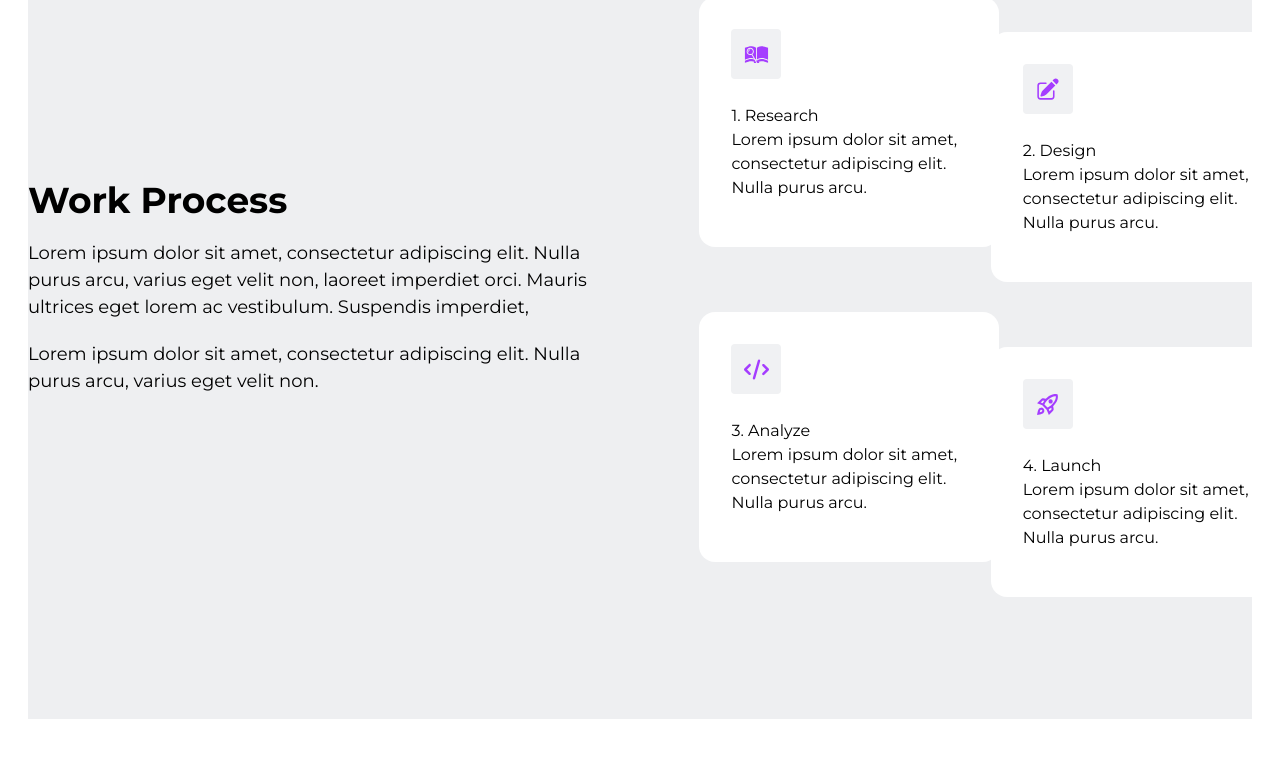
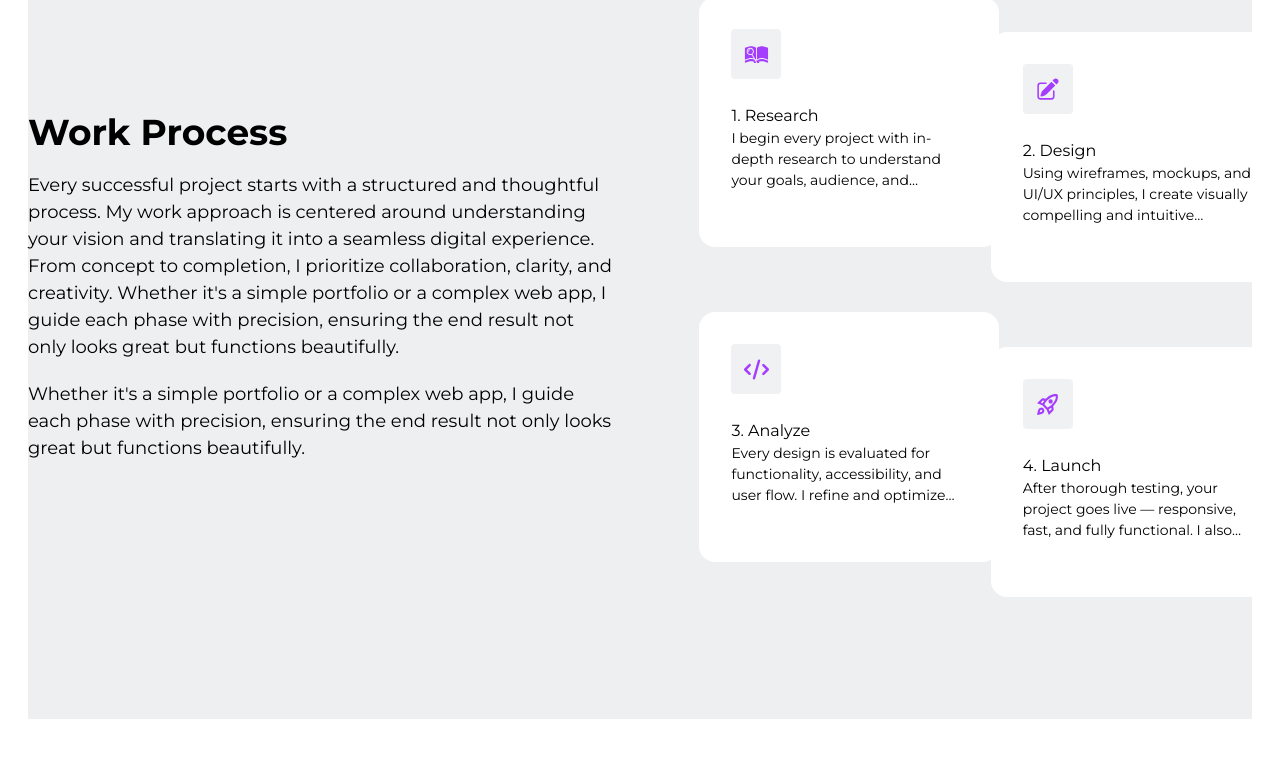
Before and after one commit to Allieniaszxy/portfolio, a React (Vite) app: page / in a window 1280 px wide. Shown: the part 1517-2300 px from the top of the page. Built offline with nearby package versions, Linux system fonts and the light colour scheme.

Commit message:
made lot of changes

```diff
--- a/src/components/Header.jsx
+++ b/src/components/Header.jsx
@@ -6,6 +6,8 @@ import { MdKeyboardArrowDown } from "react-icons/md";
 const Header = () => {
   const [isOpen, setIsOpen] = useState(false);
   const [services, setServices] = useState(false);
+
+  const [mobileServicesOpen, setMobileServicesOpen] = useState(false);
 
   return (
     <header className="fixed top-0 left-0 w-full bg-white z-50 shadow-md">
@@ -110,7 +112,6 @@ const Header = () => {
         </div>
       </div>
 
-      {/* Mobile Menu */}
       {isOpen && (
         <div className="fixed top-0 left-0 w-full h-screen bg-[#1e293b] flex flex-col items-center justify-center space-y-6 text-white text-xl transition-all duration-300 z-40">
           <a
@@ -127,13 +128,50 @@ const Header = () => {
           >
             About
           </a>
+
+          {/* Mobile Services Dropdown */}
+          <div className="w-full flex flex-col items-center">
+            <button
+              onClick={() => setMobileServicesOpen(!mobileServicesOpen)}
+              className="flex items-center gap-1 text-white text-xl hover:text-[#14b8a6] focus:outline-none"
+            >
+              Services <MdKeyboardArrowDown />
+            </button>
+
+            {mobileServicesOpen && (
+              <div className="mt-2 w-[200px] bg-white text-black rounded-lg shadow p-4">
+                <a
+                  href="#work"
+                  className="block py-2 text-base hover:text-[#a53dff]"
+                  onClick={() => setIsOpen(false)}
+                >
+                  Work
+                </a>
+                <a
+                  href="#idea"
+                  className="block py-2 text-base hover:text-[#a53dff]"
+                  onClick={() => setIsOpen(false)}
+                >
+                  Idea
+                </a>
+                <a
+                  href="#testimonial"
+                  className="block py-2 text-base hover:text-[#a53dff]"
+                  onClick={() => setIsOpen(false)}
+                >
+                  Clients
+                </a>
                 <a
                   href="#projects"
+                  className="block py-2 text-base hover:text-[#a53dff]"
                   onClick={() => setIsOpen(false)}
-            className="hover:text-[#14b8a6]"
                 >
                   Projects
                 </a>
+              </div>
+            )}
+          </div>
+
           <a
             href="#contact"
             onClick={() => setIsOpen(false)}
--- a/src/components/Projects.jsx
+++ b/src/components/Projects.jsx
@@ -1,6 +1,6 @@
 import React from "react";
 import { BsArrowRight } from "react-icons/bs";
-import moove from "../assets/images/moove.png";
+
 import abode2 from "../assets/images/abode2.png";
 import snap from "../assets/images/snap.png";
 import piggy from "../assets/images/piggyvest.png";
@@ -13,7 +13,7 @@ const Projects = () => {
       label: "Frontend Development",
       topic: "Moove Website Clone",
       desc: "A pixel-perfect clone of the Moove Africa homepage built with HTML, CSS, and vanilla JavaScript to demonstrate layout and responsiveness.",
-      img: moove,
+      img: "/moove.PNG",
     },
     {
       label: "UI/UX Implementation",
--- a/src/components/Work.jsx
+++ b/src/components/Work.jsx
@@ -14,13 +14,18 @@ const Work = () => {
         <div className="w-[53%] max-tablet:w-full max-tablet:py-[3%]">
           <h1 className="text-4xl mb-[20px] font-bold">Work Process</h1>
           <p className="text-[18px] mb-[20px]">
-            Lorem ipsum dolor sit amet, consectetur adipiscing elit. Nulla purus
-            arcu, varius eget velit non, laoreet imperdiet orci. Mauris ultrices
-            eget lorem ac vestibulum. Suspendis imperdiet,
+            Every successful project starts with a structured and thoughtful
+            process. My work approach is centered around understanding your
+            vision and translating it into a seamless digital experience. From
+            concept to completion, I prioritize collaboration, clarity, and
+            creativity. Whether it's a simple portfolio or a complex web app, I
+            guide each phase with precision, ensuring the end result not only
+            looks great but functions beautifully.
           </p>
           <h3 className="text-[18px] mb-[20px]">
-            Lorem ipsum dolor sit amet, consectetur adipiscing elit. Nulla purus
-            arcu, varius eget velit non.
+            Whether it's a simple portfolio or a complex web app, I guide each
+            phase with precision, ensuring the end result not only looks great
+            but functions beautifully.
           </h3>
         </div>
         <div className="w-[50%] grid grid-cols-2 gap-[30px] max-tablet:grid-cols-1 max-tablet:w-full">
@@ -29,9 +34,10 @@ const Work = () => {
               <GiArchiveResearch size={25} color="#a53dff" />
             </div>
             <h1>1. Research</h1>
-            <p>
-              Lorem ipsum dolor sit amet, consectetur adipiscing elit. Nulla
-              purus arcu.
+            <p className="text-[14px] line-clamp-3">
+              I begin every project with in-depth research to understand your
+              goals, audience, and industry. This foundation ensures every
+              design decision aligns with your brand and business objectives.
             </p>
           </div>
           <div className="w-[300px] h-[250px] rounded-2xl bg-white p-8 mt-[35px] max-tablet:w-full max-tablet:mb-[15px] max-tablet:mt-0">
@@ -39,9 +45,10 @@ const Work = () => {
               <HiPencilSquare size={25} color="#a53dff" />
             </div>
             <h1>2. Design</h1>
-            <p>
-              Lorem ipsum dolor sit amet, consectetur adipiscing elit. Nulla
-              purus arcu.
+            <p className="text-[14px] line-clamp-3">
+              Using wireframes, mockups, and UI/UX principles, I create visually
+              compelling and intuitive interfaces tailored for seamless user
+              experiences across all devices.
             </p>
           </div>
           <div className="w-[300px] h-[250px] rounded-2xl bg-white p-8 max-tablet:w-full max-tablet:mb-[15px]">
@@ -49,9 +56,10 @@ const Work = () => {
               <FaCode size={25} color="#a53dff" />
             </div>
             <h1>3. Analyze</h1>
-            <p>
-              Lorem ipsum dolor sit amet, consectetur adipiscing elit. Nulla
-              purus arcu.
+            <p className="text-[14px] line-clamp-3">
+              Every design is evaluated for functionality, accessibility, and
+              user flow. I refine and optimize based on feedback, data, and
+              usability to ensure the best possible outcome.
             </p>
           </div>
           <div className="w-[300px] h-[250px] rounded-2xl bg-white p-8 mt-[35px] max-tablet:w-full max-tablet:mb-[15px] max-tablet:mt-0">
@@ -59,9 +67,10 @@ const Work = () => {
               <MdOutlineRocketLaunch size={25} color="#a53dff" />
             </div>
             <h1>4. Launch</h1>
-            <p>
-              Lorem ipsum dolor sit amet, consectetur adipiscing elit. Nulla
-              purus arcu.
+            <p className="text-[14px] line-clamp-3">
+              After thorough testing, your project goes live — responsive, fast,
+              and fully functional. I also provide ongoing support to keep
+              things running smoothly post-launch.
             </p>
           </div>
         </div>
```
Also changed, not shown: public/moove.PNG (renamed from src/assets/images/moove.PNG). Lines whose indentation alone changed are shown as unchanged.
